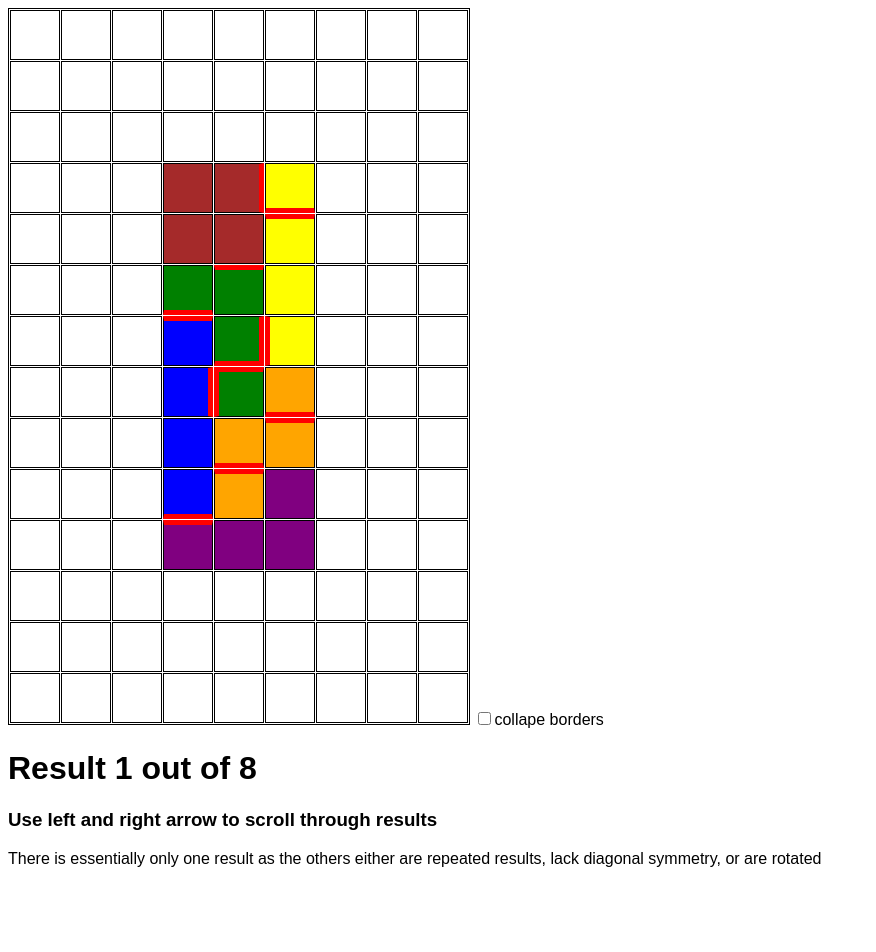
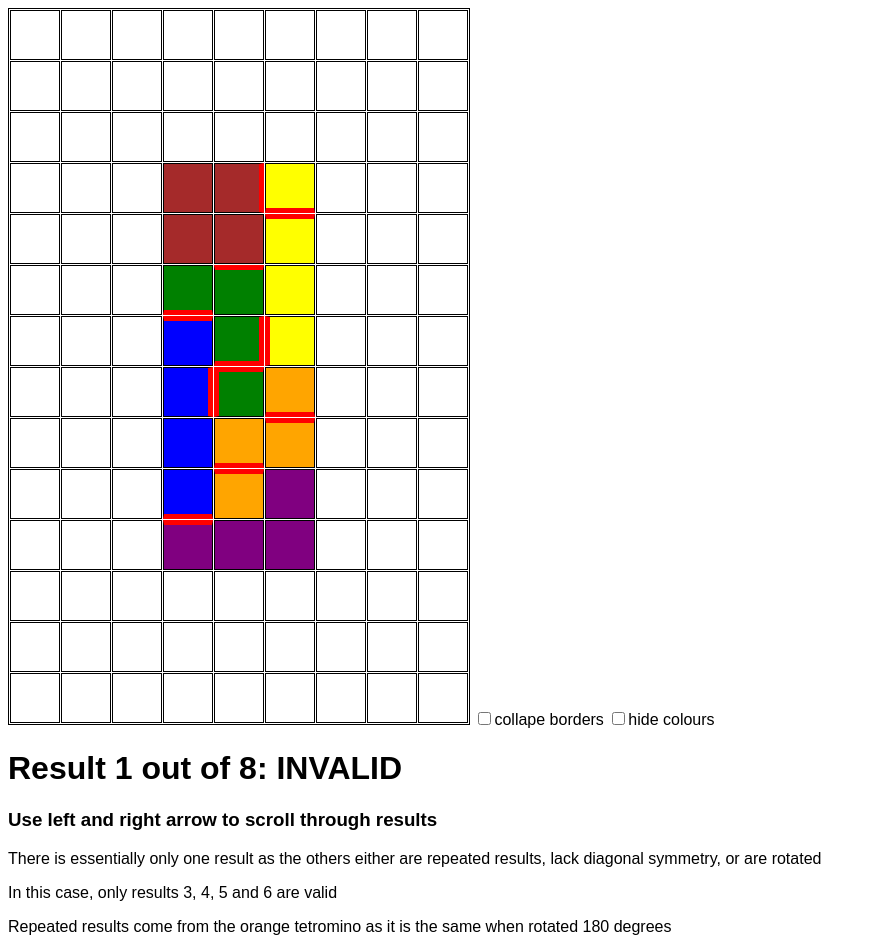
Before and after one commit to Elliot-Gooding/Crossnumber, a plain HTML site: page index.html in a window 1280 px wide. Shown: the whole page, without its empty margins (0-876 px from the left). Before the commit the page ends 884 px from the top, so only its background shows below. Drawn offline with nearby package versions, Linux system fonts and the light colour scheme.

Commit message:
validity check

```diff
--- a/index.html
+++ b/index.html
@@ -11,9 +11,12 @@
 
     </table>
     <input type="checkbox" id="collape-borders" name="collape-borders" value="collape-borders">collape borders
+    <input type="checkbox" id="hide-colours" name="hide-colours" value="hide-colours">hide colours
     <h1 id="output"></h1>
     <h3>Use left and right arrow to scroll through results</h3>
     <p>There is essentially only one result as the others either are repeated results, lack diagonal symmetry, or are rotated</p>
+    <p>In this case, only results 3, 4, 5 and 6 are valid</p>
+    <p>Repeated results come from the orange tetromino as it is the same when rotated 180 degrees</p>
     <script src="https://cdnjs.cloudflare.com/ajax/libs/lodash.js/4.17.21/lodash.min.js"></script>
     <script src="tetrominos.js"></script>
     <script src="tetromino-setup.js"></script>
--- a/main.js
+++ b/main.js
@@ -63,7 +63,7 @@ const loop = function(){
     clearScreen();
     crossNumberCombinations[resultNum].forEach( (offset, i) => {
         displayTetromino(tetrominos[i], offset, false);
-        output.innerText = "Result " + (resultNum+1) + " out of " +crossNumberCombinations.length;
+        output.innerText = "Result " + (resultNum+1) + " out of " +crossNumberCombinations.length + ": " + valid;
     });
     requestAnimationFrame(loop);
 }
--- a/table-setup.js
+++ b/table-setup.js
@@ -1,9 +1,12 @@
 const table = document.getElementById("displayTable");
 const output = document.getElementById("output");
 
-const overflow = 3;
+
 const nRows = 8;
 const nColumns = 3;
+
+const overflow = 3; //Number of cells to add to each side of the table
+//Overflow is used to allow tetrominos to rotate outside the table without causing an error
 
 //
 //Creating table
@@ -32,7 +35,7 @@ function clearScreen(){
             (cell.row > overflow-1 && cell.row <= nRows+overflow-1) &&
             (cell.column > overflow-1 && cell.column <= nColumns+overflow-1)
         ){
-            cell.style.backgroundColor = "rgb(200,200,200)"; //Setting cells in rectangle to grey
+            cell.style.backgroundColor = "rgb(0,100,255)"; //Setting default colour of cells in rectangle to light blue
         }
     });
 }
@@ -52,7 +55,7 @@ function displayTetromino(tetromino, offset, clear=false){
         if (square.right)  { cell.style.borderRight  =  "5px solid #FF0000" }
         if (square.bottom) { cell.style.borderBottom =  "5px solid #FF0000" }
         if (square.left)   { cell.style.borderLeft   =  "5px solid #FF0000" }
-        cell.style.backgroundColor = tetromino.colour; //Set cell colour
+        if (!hideColours)  { cell.style.backgroundColor = tetromino.colour  } //Set cell colour
     });
 }
 
@@ -61,9 +64,13 @@ function displayTetromino(tetromino, offset, clear=false){
 // UI code
 //
 let resultNum = 0;
+let valid = "INVALID";
 document.addEventListener('keydown', (event) => {
     if      (event.key === 'ArrowRight' && resultNum < crossNumberCombinations.length-1 )  { resultNum += 1 }
     else if (event.key === 'ArrowLeft'  && resultNum > 0)  { resultNum -= 1 }
+
+    //Specific to this instance of tetrominos
+    if (resultNum >= 2 && resultNum <= 5){ valid = "VALID" } else { valid = "INVALID" }
 });
 
 document.getElementById("collape-borders").addEventListener("change", function() {
@@ -73,3 +80,8 @@ document.getElementById("collape-borders").addEventListener("change", function()
         elements[i].classList.toggle('collapse-borders');
     }
 });
+
+var hideColours = false
+document.getElementById("hide-colours").addEventListener("change", function() {
+    hideColours = !hideColours;
+});
```
